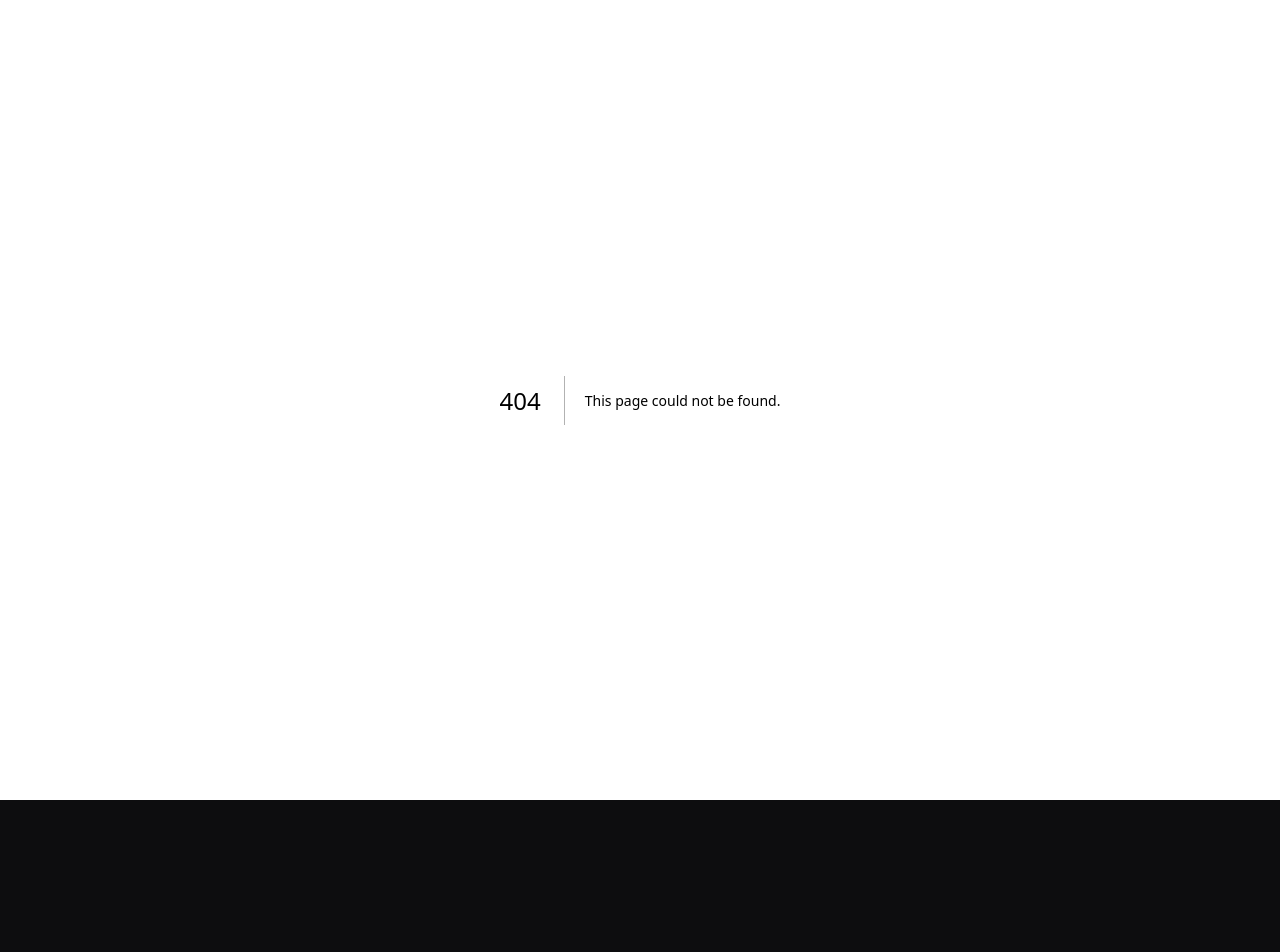
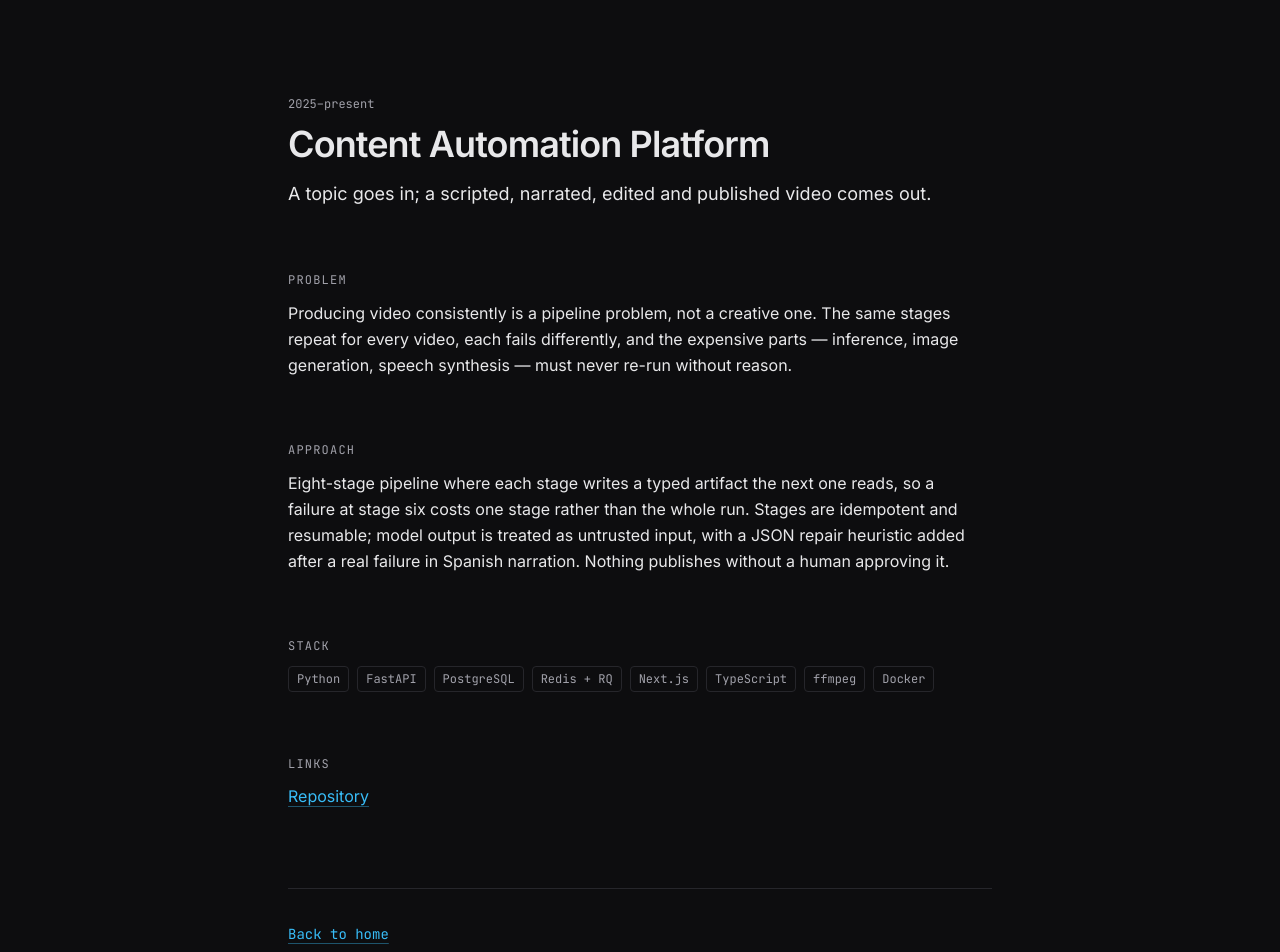
Before and after one commit to sofiapetrusenko/sofiapetrusenko.com, a Next.js app: page /work/media-automation-platform in a window 1280 px wide. Before the commit this address had no page. Shown: the top 952 px of the page. Before the commit the page ends 800 px from the top, so only its background shows below. Built offline with nearby package versions, Linux system fonts and the light colour scheme.

Commit message:
feat(pages): build home and per-project routes
Project pages are prerendered via generateStaticParams; an unknown slug
calls notFound(). The links section is omitted entirely when empty.

Co-Authored-By: Claude Opus 5 (1M context) <noreply@anthropic.com>

```diff
--- a/src/app/page.tsx
+++ b/src/app/page.tsx
@@ -1,3 +1,24 @@
+import type { Metadata } from "next";
+import { profile } from "@/content";
+import { Background } from "@/components/Background";
+import { Contact } from "@/components/Contact";
+import { Hero } from "@/components/Hero";
+import { SelectedWork } from "@/components/SelectedWork";
+
+export const metadata: Metadata = {
+  title: profile.name,
+  description: profile.summary,
+};
+
 export default function Home() {
-  return <main />;
+  return (
+    <div className="mx-auto max-w-3xl px-6 py-16 sm:px-8 sm:py-24">
+      <main className="flex flex-col gap-20">
+        <Hero />
+        <SelectedWork />
+        <Background />
+      </main>
+      <Contact />
+    </div>
+  );
 }
--- /dev/null
+++ b/src/app/work/[slug]/page.tsx
@@ -0,0 +1,90 @@
+import type { Metadata } from "next";
+import NextLink from "next/link";
+import { notFound } from "next/navigation";
+import { getProject, labels, projects } from "@/content";
+import { LinkList } from "@/components/LinkList";
+import { StackList } from "@/components/StackList";
+
+type Params = { slug: string };
+
+export function generateStaticParams(): Params[] {
+  return projects.map((project) => ({ slug: project.slug }));
+}
+
+export async function generateMetadata({
+  params,
+}: {
+  params: Promise<Params>;
+}): Promise<Metadata> {
+  const { slug } = await params;
+  const project = getProject(slug);
+  if (!project) return {};
+
+  return { title: project.name, description: project.tagline };
+}
+
+/** A labelled prose block. Rendered only when there is something to show. */
+function Field({ label, body }: { label: string; body: string }) {
+  return (
+    <section>
+      <h2 className="text-muted mb-3 font-mono text-xs tracking-widest uppercase">
+        {label}
+      </h2>
+      <p className="max-w-[68ch] leading-relaxed">{body}</p>
+    </section>
+  );
+}
+
+export default async function ProjectPage({
+  params,
+}: {
+  params: Promise<Params>;
+}) {
+  const { slug } = await params;
+  const project = getProject(slug);
+  if (!project) notFound();
+
+  return (
+    <div className="mx-auto max-w-3xl px-6 py-16 sm:px-8 sm:py-24">
+      <main className="flex flex-col gap-16">
+        <header>
+          <p className="text-muted font-mono text-xs">{project.year}</p>
+          <h1 className="mt-3 text-3xl font-semibold tracking-tight sm:text-4xl">
+            {project.name}
+          </h1>
+          <p className="mt-4 max-w-[68ch] text-lg text-balance">
+            {project.tagline}
+          </p>
+        </header>
+
+        <Field label={labels.problem} body={project.problem} />
+        <Field label={labels.approach} body={project.approach} />
+
+        <section>
+          <h2 className="text-muted mb-3 font-mono text-xs tracking-widest uppercase">
+            {labels.stack}
+          </h2>
+          <StackList stack={project.stack} />
+        </section>
+
+        {project.links.length > 0 && (
+          <section>
+            <h2 className="text-muted mb-3 font-mono text-xs tracking-widest uppercase">
+              {labels.links}
+            </h2>
+            <LinkList links={project.links} />
+          </section>
+        )}
+      </main>
+
+      <footer className="border-hairline mt-20 border-t pt-8">
+        <NextLink
+          href="/"
+          className="text-accent decoration-accent/40 hover:decoration-accent font-mono text-sm underline underline-offset-4"
+        >
+          {labels.backToHome}
+        </NextLink>
+      </footer>
+    </div>
+  );
+}
```
